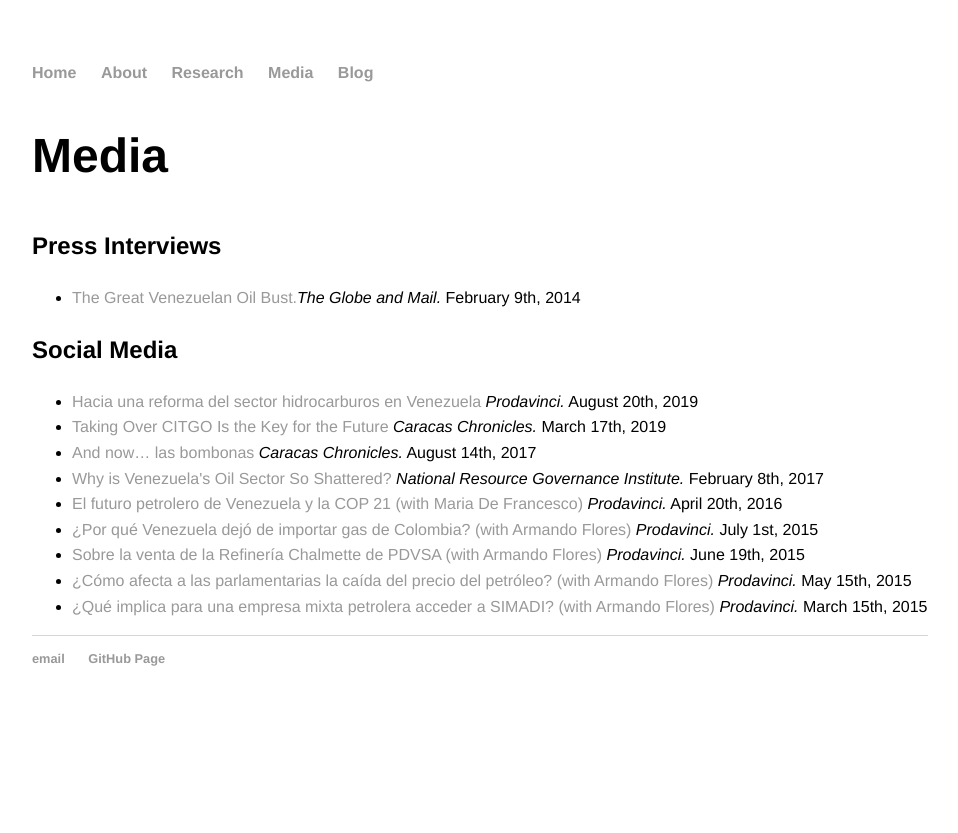
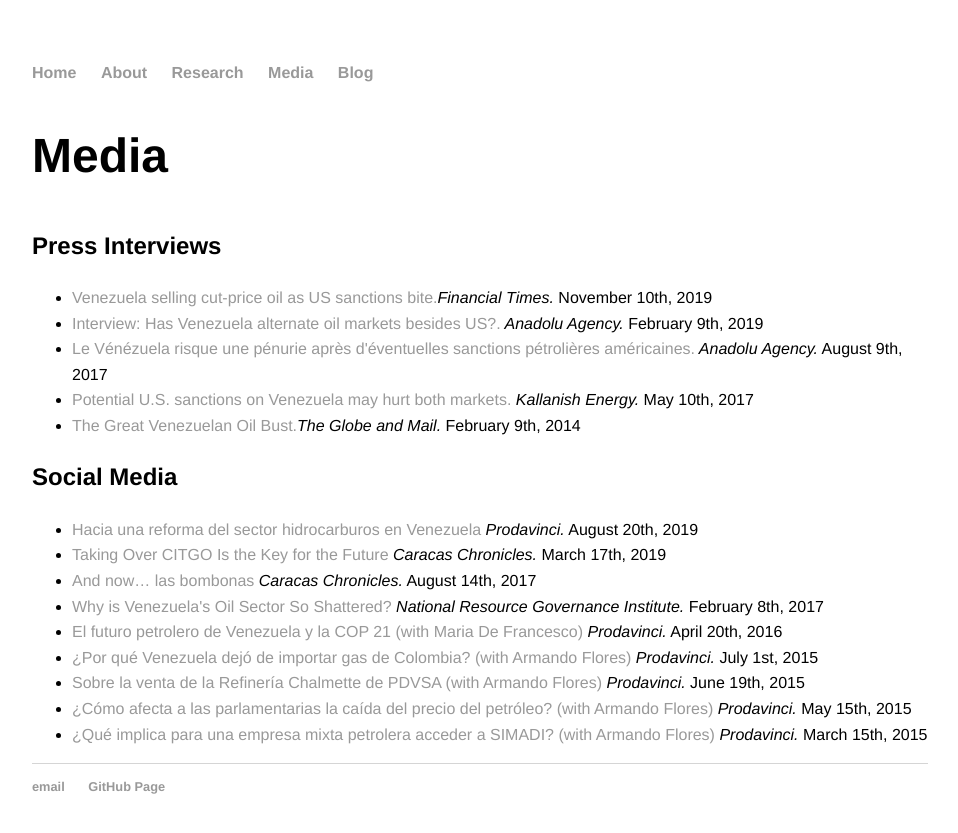
Before and after one commit to igorteo84/igorteo84.github.io, a Jekyll site: the page built from media/index.html, in a window 1280 px wide. Shown: the top 833 px of the page, without its empty margins (160-1118 px from the left). Built offline with Jekyll 4.4.1, drawn with Linux system fonts in a browser that asks for light colours.

Commit message:
Update index.html

```diff
--- a/media/index.html
+++ b/media/index.html
@@ -7,6 +7,10 @@
 
 <h2>Press Interviews</h2>
 	<ul>
+		<li><a href="https://www.ft.com/content/700641ec-fc28-11e9-a354-36acbbb0d9b6?accessToken=zwAAAW5bSUnAkc9wBkHs_CgR6dOjVDasu7DZtg.MEYCIQDM1CeAMuSMKA_99qN2PSmnQPnZgctW0-18D0WsCEvznAIhAKxfYlf0XamVHBm09-fN1Y18QHargy-2lwPh0RyaTmF3&sharetype=gift?token=8e1e1fe5-7892-44ec-90d4-1d6f69b29824">Venezuela selling cut-price oil as US sanctions bite.</a><em>Financial Times.</em> November 10th, 2019</li>
+		<li><a href="https://www.aa.com.tr/en/energy/international-relations/interview-has-venezuela-alternate-oil-markets-besides-us/23412">Interview: Has Venezuela alternate oil markets besides US?.</a><em> Anadolu Agency.</em> February 9th, 2019</li>
+		<li><a href="https://www.aa.com.tr/fr/monde/le-v%C3%A9n%C3%A9zuela-risque-une-p%C3%A9nurie-apr%C3%A8s-d%C3%A9ventuelles-sanctions-p%C3%A9troli%C3%A8res-am%C3%A9ricaines-expert/880679">Le Vénézuela risque une pénurie après d'éventuelles sanctions pétrolières américaines.</a><em> Anadolu Agency.</em> August 9th, 2017</li>
+		<li><a href="http://www.kallanishenergy.com/2017/05/10/potential-u-s-sanctions-on-venezuela-may-hurt-both-markets/">Potential U.S. sanctions on Venezuela may hurt both markets.</a><em> Kallanish Energy.</em> May 10th, 2017</li>
 		<li><a href="https://www.theglobeandmail.com/report-on-business/industry-news/energy-and-resources/the-venezuelan-oil-bust/article16771856/">The Great Venezuelan Oil Bust.</a><em>The Globe and Mail.</em> February 9th, 2014</li>
 	</ul>
 
```
